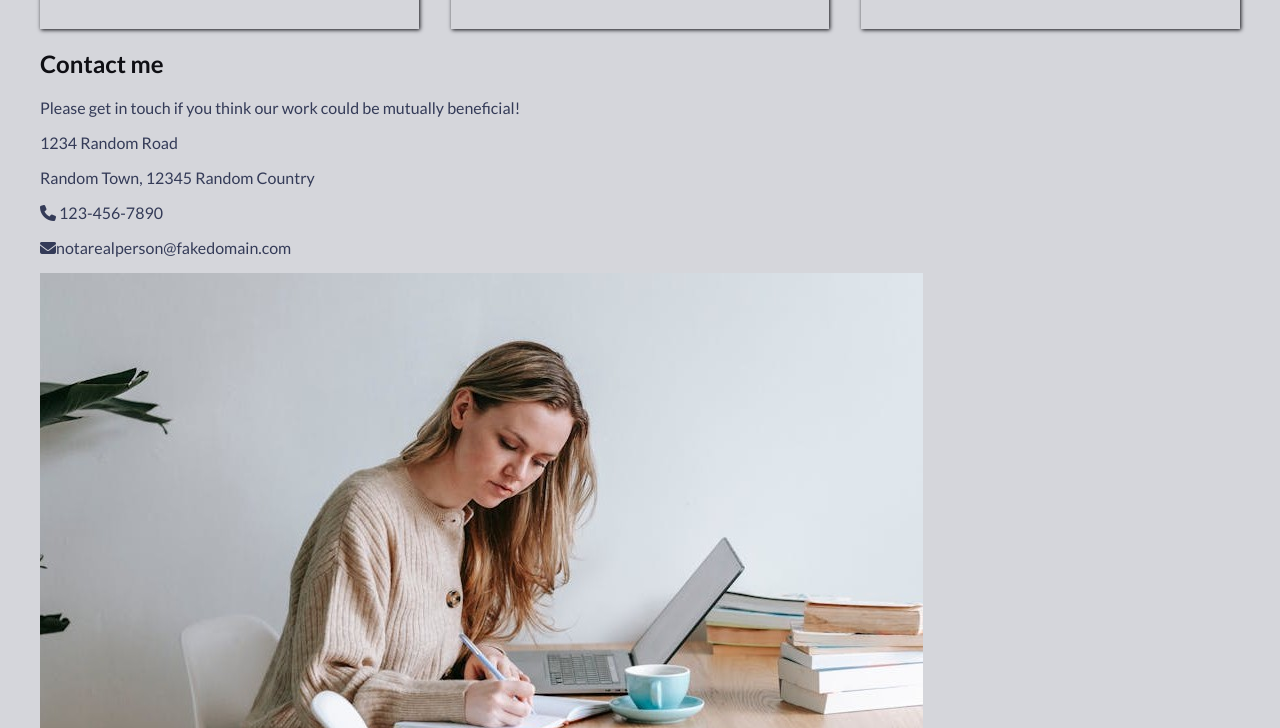
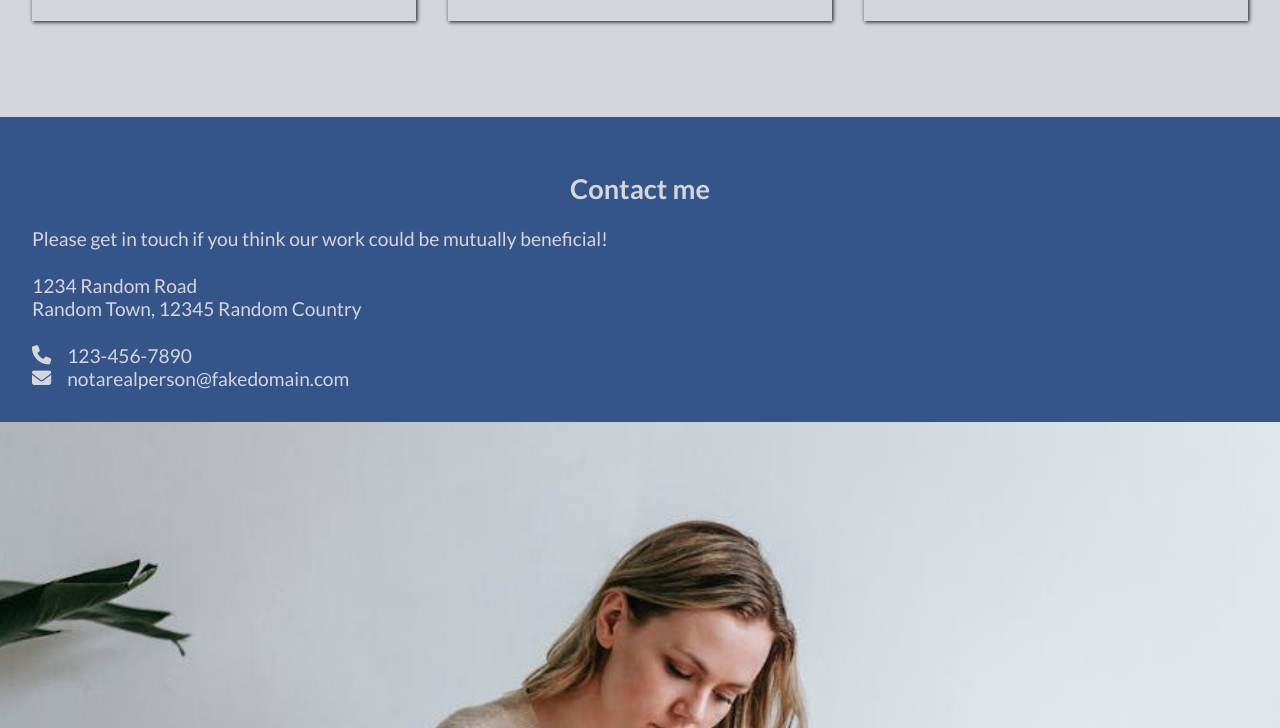
Before and after one commit to Thomsn1337/homepage, a plain HTML site: page index.html in a window 1280 px wide. Shown: the part 2347-3075 px from the top of the page. Drawn offline with Linux system fonts and the light colour scheme.

Commit message:
feat: add footer styling

```diff
--- a/index.html
+++ b/index.html
@@ -12,6 +12,7 @@
 </head>
 
 <body>
+    <main>
         <section class="about">
             <div class="background"></div>
             <div class="about-card">
@@ -22,15 +23,16 @@
                 <div class="about-text">
                     <h1>About me</h1>
                     <p>
-                    Lorem ipsum dolor sit amet, officia excepteur ex fugiat
-                    reprehenderit enim labore culpa sint ad nisi Lorem
-                    pariatur mollit ex esse exercitation amet. Nisi anim
-                    cupidatat excepteur officia. Reprehenderit nostrud
-                    nostrud ipsum Lorem est aliquip amet voluptate voluptate
-                    dolor minim nulla est proident. Nostrud officia pariatur
-                    ut officia. Sit irure elit esse ea nulla sunt ex
-                    occaecat reprehenderit commodo officia dolor Lorem duis
-                    laboris cupidatat officia voluptate.
+                        Lorem ipsum dolor sit amet, officia excepteur ex
+                        fugiat reprehenderit enim labore culpa sint ad nisi
+                        Lorem pariatur mollit ex esse exercitation amet.
+                        Nisi anim cupidatat excepteur officia. Reprehenderit
+                        nostrud nostrud ipsum Lorem est aliquip amet
+                        voluptate voluptate dolor minim nulla est proident.
+                        Nostrud officia pariatur ut officia. Sit irure elit
+                        esse ea nulla sunt ex occaecat reprehenderit commodo
+                        officia dolor Lorem duis laboris cupidatat officia
+                        voluptate.
                     </p>
                     <div class="buttons">
                         <a href="#"><i class="fa-brands fa-github"></i></a>
@@ -172,13 +174,15 @@
                 </div>
             </div>
         </section>
+    </main>
 
     <footer>
         <div class="contact">
             <h2>Contact me</h2>
+            <div class="contact-body">
                 <p>
-                Please get in touch if you think our work could be mutually
-                beneficial!
+                    Please get in touch if you think our work could be
+                    mutually beneficial!
                 </p>
 
                 <div class="location-info">
@@ -193,6 +197,7 @@
                     </p>
                 </div>
             </div>
+        </div>
         <img src="assets/working.jpg" alt="Working woman" />
     </footer>
 </body>
--- a/style.css
+++ b/style.css
@@ -4,6 +4,7 @@
     --color-background: #d5d6db;
     --color-headings: #0f0f14;
     --color-text: #343b58;
+    --color-text-dark-bg: #d5d6db;
     --color-links: #565a6e;
     --color-accent: #34548a;
     --color-placeholder: #8c4351;
@@ -20,10 +21,15 @@ img {
 }
 
 body {
+    padding: 0;
+    margin: 0;
+    background: var(--color-background);
+    color: var(--color-text);
+}
+
+main {
     padding-inline: 2rem;
     padding-top: 2rem;
-    background: var(--color-background);
-    color: var(--color-text);
 }
 
 h1,
@@ -91,6 +97,7 @@ a {
 
 .my-work {
     margin-top: 4rem;
+    margin-bottom: 6rem;
 }
 
 .my-work h2 {
@@ -132,7 +139,8 @@ a {
     margin: 0;
 }
 
-.card-title h3, .card-title a {
+.card-title h3,
+.card-title a {
     font-size: 1.4rem;
 }
 
@@ -140,3 +148,40 @@ a {
     display: flex;
     gap: 1rem;
 }
+
+footer {
+    background: var(--color-accent);
+    color: var(--color-text-dark-bg);
+    padding-top: 2rem;
+    display: flex;
+    flex-direction: column;
+    gap: 2rem;
+}
+
+.contact {
+    padding-inline: 2rem;
+}
+
+.contact h2 {
+    font-size: 1.7rem;
+    text-align: center;
+    color: var(--color-text-dark-bg);
+}
+
+.contact p  {
+    font-size: 1.2rem;
+    padding: 0;
+    margin: 0;
+}
+
+.contact-body {
+    display: flex;
+    flex-direction: column;
+    gap: 1.5rem;
+}
+
+.contact-info p {
+    display: flex;
+    align-items: center;
+    gap: 1rem;
+}
```
Lines whose indentation alone changed are shown as unchanged.
